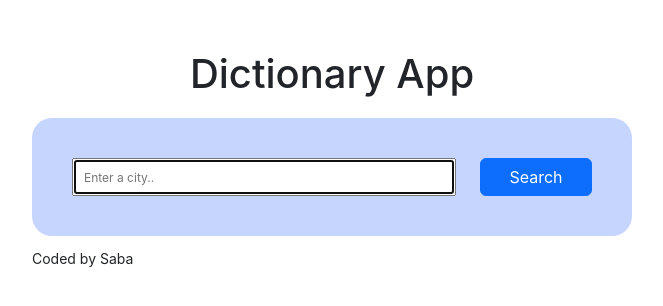
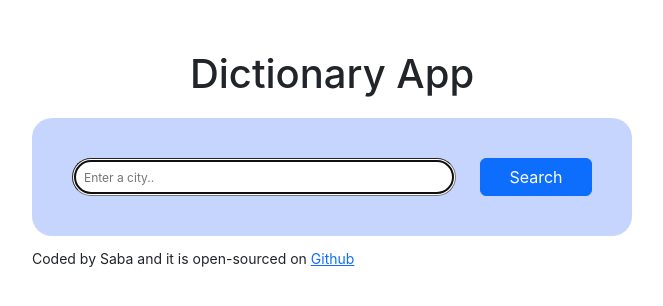
Before and after one commit to SabaKD/dictionary-react-project, a React (Create React App) app: page / in a window 1280 px wide. Shown: the top 306 px of the page, without its empty margins (308-971 px from the left). Built offline with nearby package versions, Linux system fonts and the light colour scheme.

Commit message:
added the github link

```diff
--- a/src/App.js
+++ b/src/App.js
@@ -15,7 +15,8 @@ export default function App() {
         </main>
         <footer>
           <small>
-          Coded by Saba
+          Coded by Saba and it is open-sourced on {" "}
+          <a href='https://github.com/SabaKD/dictionary-react-project'>Github</a>
           </small>
         </footer>
       </div>
--- a/src/Dictionary.css
+++ b/src/Dictionary.css
@@ -5,8 +5,9 @@
     border-radius: 20px;
     max-width: 600px;
 }
-.submit-form{
+.Dictionary .submit-form{
     height: 38px !important;
     font-size: 12px;
     padding-left: 10px;
+    border-radius: 20px !important;
 }
```
